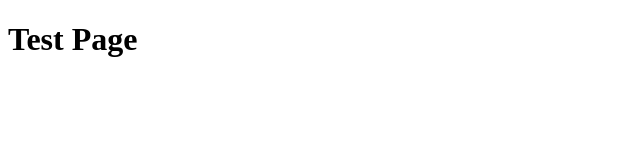
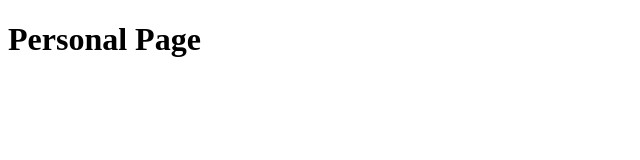
Before and after one commit to NeverWise/neverwise.github.io, a plain HTML site: page index.html in a window 1280 px wide. Shown: the whole page, without its empty margins (0-640 px from the left). Drawn offline with Linux system fonts and the light colour scheme.

Commit message:
Edit to identify

```diff
--- a/index.html
+++ b/index.html
@@ -4,6 +4,6 @@
 		<title>Test Page</title>
 	</head>
 	<body>
-		<h1>Test Page</h1>
+		<h1>Personal Page</h1>
 	</body>
 </html>
```
